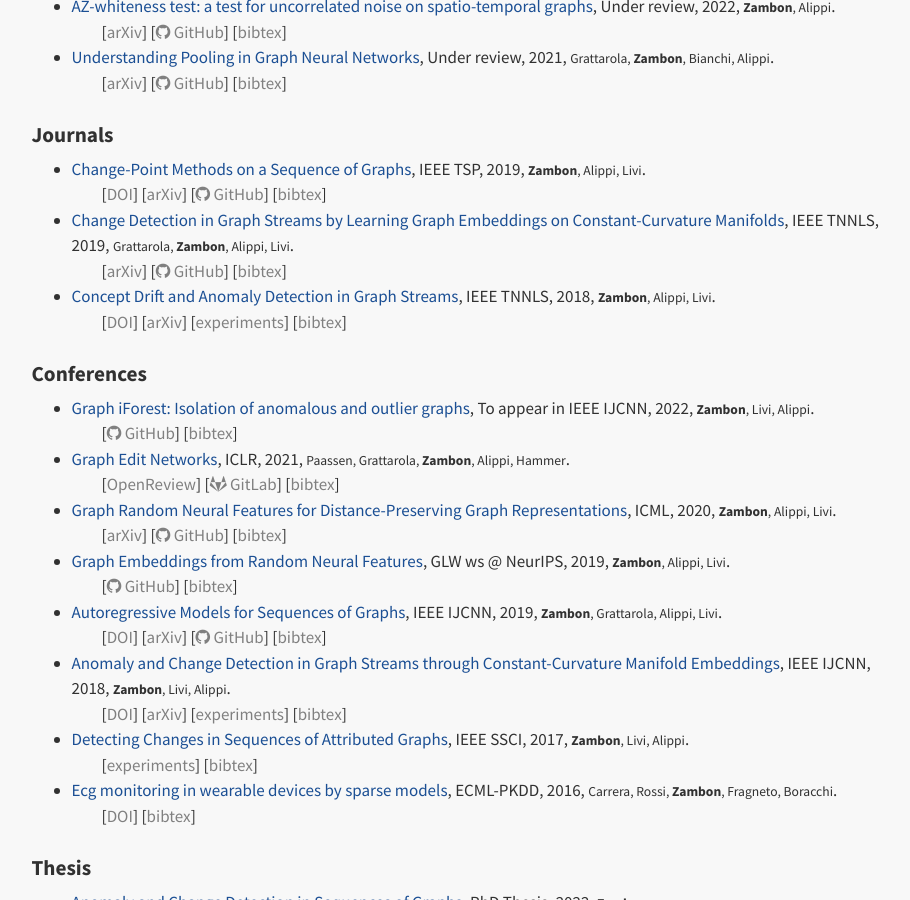
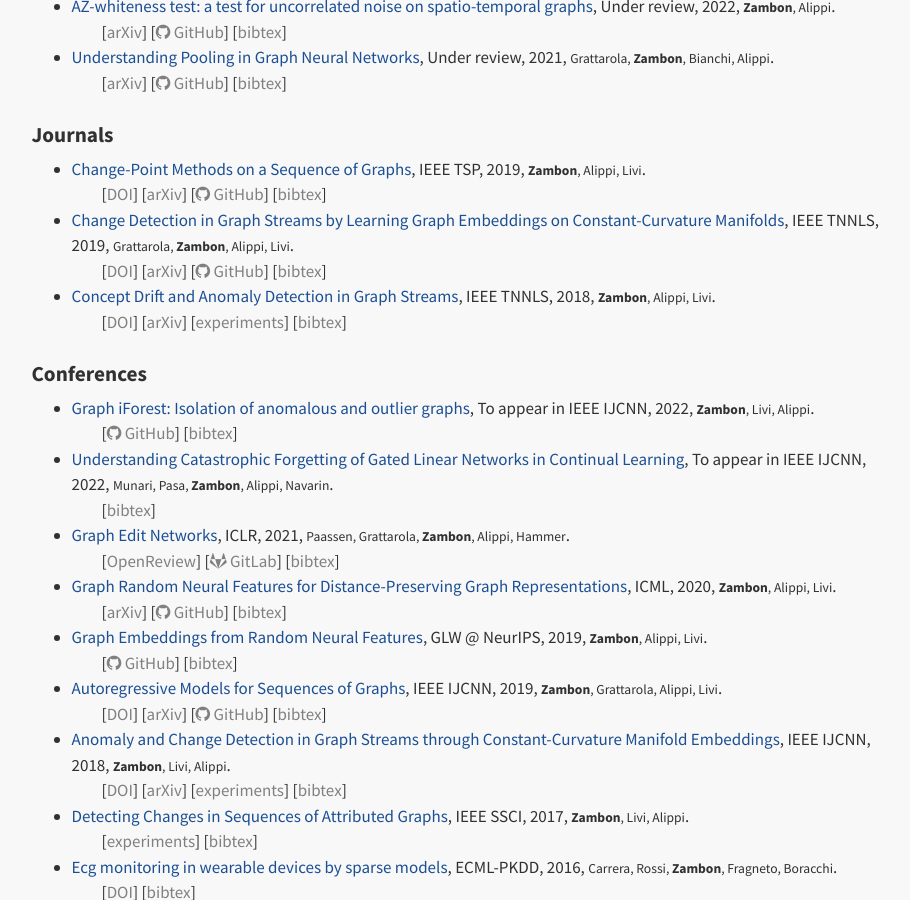
Before and after one commit to dzambon/dzambon.github.io, a Jekyll site: the page built from index.md, in a window 1280 px wide and 900 px high, scrolled down 850 px. Shown: the whole window, without its empty margins (175-1085 px from the left). Built offline with Jekyll 4.4.1, drawn with Linux system fonts in a browser that asks for light colours; a style sheet for code colours, icons or effects is not loaded.

Commit message:
minor fix

```diff
--- a/_config.yml
+++ b/_config.yml
@@ -24,7 +24,7 @@
   url:               dzambon.github.io
   email:             daniele.zambon@usi.ch
   github:            https://github.com/dzambon
-  orcid:             hhttp://orcid.org/0000-0003-3722-9784
+  orcid:             https://orcid.org/0000-0003-3722-9784
   google_scholar:    https://scholar.google.ch/citations?user=JaQGQEwAAAAJ&hl=en&oi=ao
   linkedin:          https://www.linkedin.com/in/danielezambon
 
--- a/_data/papers.yaml
+++ b/_data/papers.yaml
@@ -18,10 +18,19 @@
     author: "Zambon, Daniele and Livi, Lorenzo and Alippi, Cesare"
     short_author: "Zambon, Livi, Alippi"
     year: 2022
-    bibtex: "@inproceedings{zambon2022graph, title={Graph {iForest}: Isolation of anomalous and outlier graphs}, author={Zambon, Daniele and Livi, Lorenzo and Alippi, Cesare}, year={2022}, booktitle={IEEE International Joint Conference on Neural Networks}, }"
+    bibtex: "@inproceedings{zambon2022graph, title={Graph {iForest}: Isolation of anomalous and outlier graphs}, author={Zambon, Daniele and Livi, Lorenzo and Alippi, Cesare}, year={2022}, booktitle={To appear in IEEE International Joint Conference on Neural Networks}, }"
     type: conference
     short_venue: "To appear in IEEE IJCNN"
     github: https://github.com/dzambon/graph-iforest
+ -
+    id: munari2022understanding
+    title: "Understanding Catastrophic Forgetting of Gated Linear Networks in Continual Learning"
+    author: "Munari, Matteo and Pasa, Luca and Zambon, Daniele and Alippi, Cesare and Navarin Nicolò"
+    short_author: "Munari, Pasa, Zambon, Alippi, Navarin"
+    year: 2022
+    bibtex: "@inproceedings{munari2022understanding, title={Understanding Catastrophic Forgetting of Gated Linear Networks in Continual Learning}, author={Munari, Matteo and Pasa, Luca and Zambon, Daniele and Alippi, Cesare and Navarin Nicolò}, year={2022}, booktitle={To appear in IEEE International Joint Conference on Neural Networks}, }"
+    type: conference
+    short_venue: "To appear in IEEE IJCNN"
  -
     id: zambon2022az
     title: "AZ-whiteness test: a test for uncorrelated noise on spatio-temporal graphs"
@@ -83,7 +92,7 @@
     year: 2019
     bibtex: "@inproceedings{zambon2019graph, title={Graph Embeddings from Random Neural Features}, author={Zambon, Daniele and Alippi, Cesare and Livi, Lorenzo}, year={2019}, booktitle={Advances in Neural Information Processing System (NeurIPS), Graph Representation Learning Workshop}, }"
     type: conference
-    short_venue: "GLW ws @ NeurIPS"
+    short_venue: "GLW @ NeurIPS"
     github: https://github.com/dzambon/graph-random-neural-features.git
  -
     id: zambon2019change
@@ -117,6 +126,7 @@
     year: 2019
     bibtex: "@article{grattarola2019change, title={Change Detection in Graph Streams by Learning Graph Embeddings on Constant-Curvature Manifolds}, author={Grattarola, Daniele and Zambon, Daniele and Alippi, Cesare and Livi, Lorenzo}, year={2019}, doi={10.1109/TNNLS.2019.2927301}, journal={IEEE Transactions on Neural Networks and Learning Systems}, }"
     type: journal
+    doi: "10.1109/TNNLS.2019.2927301"
     arxiv_id: "1805.06299"
     short_venue: "IEEE TNNLS"
     github: https://github.com/danielegrattarola/cdt-ccm-aae
```
